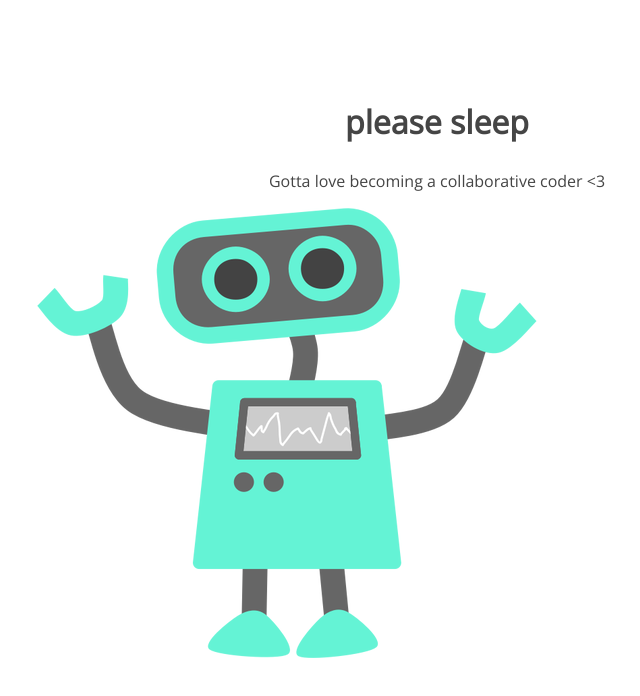
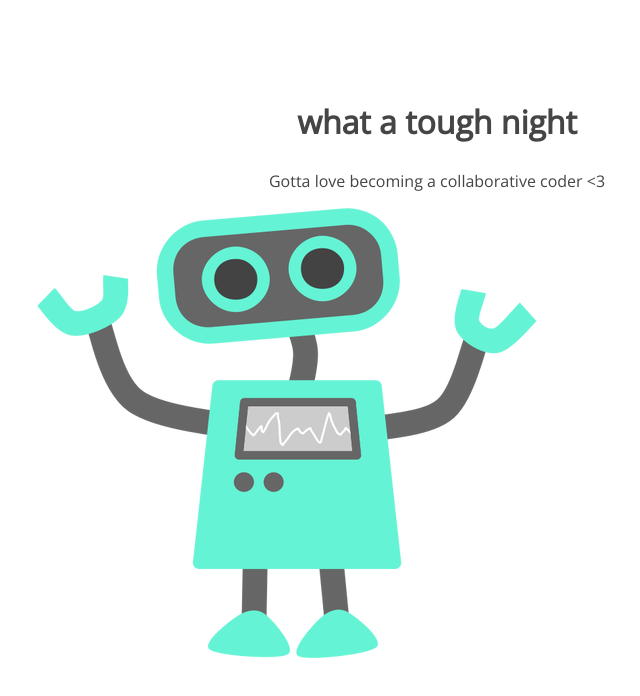
Before and after one commit to rubahaddad/105-project, a plain HTML site: page index.html in a window 1280 px wide. Shown: the whole page, without its empty margins (203-843 px from the left). Drawn offline with nearby package versions, Linux system fonts and the light colour scheme.

Commit message:
I changed h1

```diff
--- a/index.html
+++ b/index.html
@@ -8,7 +8,7 @@
 </head>
 <body>
 	<section>
-		<h1>please sleep</h1>
+		<h1>what a tough night</h1>
 		<p>Gotta love becoming a collaborative coder <3</p>
 		<img src="img/happy-blue-robot.png">
 	</section>
```
